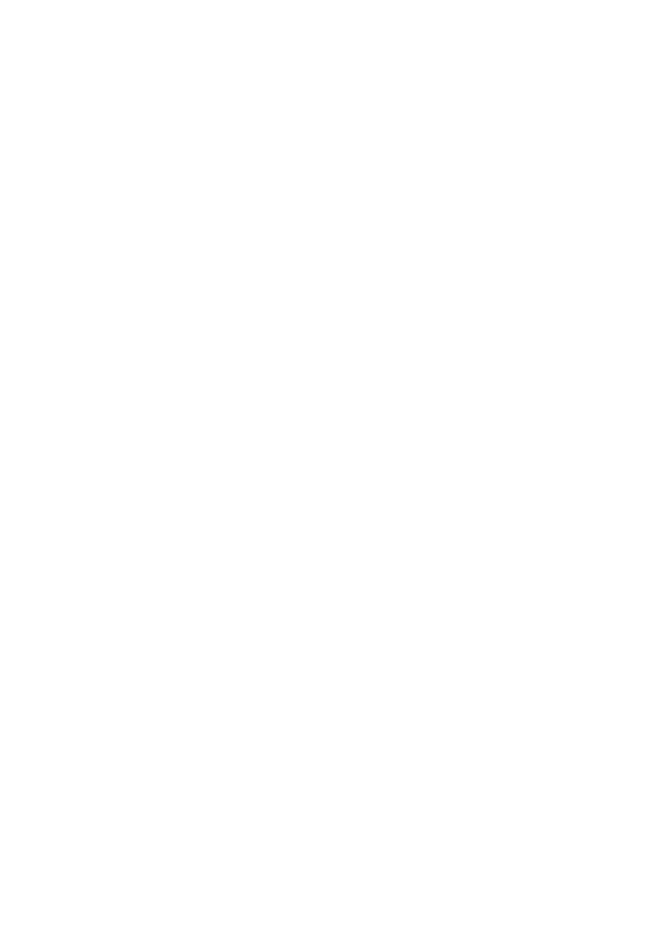
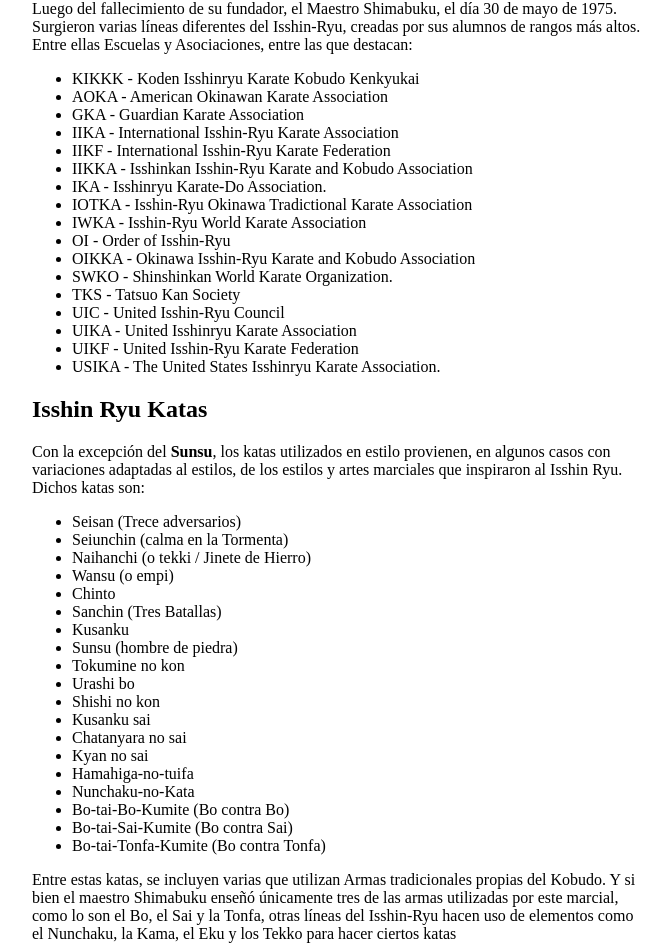
Before and after one commit to Ulise22/karate-info, a Next.js app: page /estilos/isshin-ryu in a window 1280 px wide. Before the commit this address had no page. Shown: the part 1378-2330 px from the top of the page, without its empty margins (96-767 px from the left). Before the commit the page ends 924 px from the top, so only its background shows below. Built offline with nearby package versions, Linux system fonts and the light colour scheme; a web font is replaced by a local one.

Commit message:
isshin-ryu article done

```diff
--- /dev/null
+++ b/src/app/estilos/(estilos)/isshin-ryu/page.tsx
@@ -0,0 +1,63 @@
+import ArticlesHero from '@/components/ArticlesHero'
+import styles from '@/app/articulos/article.module.css'
+import isshin from '@/assets/articles-preview/isshin_ryu.jpg'
+import Link from 'next/link'
+
+export default function IsshinRyu () {
+    return(
+        <main className={styles.article}>
+            <ArticlesHero title='Isshin Ryu' img={isshin} />
+            <section className={styles.article__container}>
+                <p>Isshin-Ryu es un estilo de Karate Okinawense fundado en el año 1956 por el maestro Tatsuo Shimabuku. Este estilo tiene una especial inspiración en los estilos <Link href='/estilos/shorinji-ryu'>Shorin Ryu</Link> y <Link href='/estilos/gojuryu'>Goju Ryu</Link>, además hace un uso especial de las armas tradicionales del <Link href='/estilos/karate-kobudo'>Kobudo</Link>.</p>
+                <p>Destaca por hacer uso de los musculos del antebrazo en lugar de los huesos cubital y radial para bloquear y desviar los golpes, además de hacer uso del puño en forma vertical con el dedo pulgar sobre este. Este estilo es practicado en varios países de todo el mundo, pero ha logrado una especial popularidad en Estados Unidos, donde las tropas militares y marines destinados a la base militar de Okinawa, una vez volvieron a su país, difundieron ampliamente este estilo en la región Norteaméricana.</p>
+                <p>Al recopilar las características del Karate Shorin Ryu, Goju Ryu y del Kobudo, su origen se basa en los 3 antiguos sistemas de Karate, el Naha-Te, el Shuri-Te y el Tomari-Te. Los métodos formales de práctica de este estilo, están compuesto por una serie de ejercicios tradicionales básicos y varios katas, tanto del karate como del kobudo.</p>
+                <p>Su fundador, el Maestro Tatsuo Shimabuku, fundó este estilo luego de entrenar bajo la tutela de algunos grandes maestros, como lo son el Maestro Chojun Miyagi, el Maestro Chotoku Kiyan y el Maestro Taira Shinken, quienes les enseñaron los estilos de Karate Shorin Ryu, Goju Ryu y el Kobudo. Con lo aprendido por sus maestros, amalgamó las enseñanzas en un solo sistema de defensa personal al cual agregó modificaciones que consideró necesarias para que el estilo funcionara de mejor manera.</p>
+                <p>Los fundamentos, y las técnicas básicas de karate utilizadas en este estilosm son: Te-no-bu o Te-Waza; Ashi-no-bu o Keri-Waza; Kotekitae. Ejercicios desarrollados por el maestro Shimabuku y su alumno Kaneshi Eiko, además estos ejercicios son la base del estilo por tanto se se practican al inicio de cada clase, para acondicionar a los alumnos y prepararlos para ejercicios de mayor complejidad técnica.</p>
+                <p>Luego del fallecimiento de su fundador, el Maestro Shimabuku, el día 30 de mayo de 1975. Surgieron varias líneas diferentes del Isshin-Ryu, creadas por sus alumnos de rangos más altos. Entre ellas Escuelas y Asociaciones, entre las que destacan: </p>
+                <ul>
+                    <li>KIKKK - Koden Isshinryu Karate Kobudo Kenkyukai</li>
+                    <li>AOKA - American Okinawan Karate Association</li>
+                    <li>GKA - Guardian Karate Association</li>
+                    <li>IIKA - International Isshin-Ryu Karate Association</li>
+                    <li>IIKF - International Isshin-Ryu Karate Federation</li>
+                    <li>IIKKA - Isshinkan Isshin-Ryu Karate and Kobudo Association</li>
+                    <li>IKA - Isshinryu Karate-Do Association.</li>
+                    <li>IOTKA - Isshin-Ryu Okinawa Tradictional Karate Association</li>
+                    <li>IWKA - Isshin-Ryu World Karate Association</li>
+                    <li>OI - Order of Isshin-Ryu</li>
+                    <li>OIKKA - Okinawa Isshin-Ryu Karate and Kobudo Association</li>
+                    <li>SWKO - Shinshinkan World Karate Organization.</li>
+                    <li>TKS - Tatsuo Kan Society</li>
+                    <li>UIC - United Isshin-Ryu Council</li>
+                    <li>UIKA - United Isshinryu Karate Association</li>
+                    <li>UIKF - United Isshin-Ryu Karate Federation</li>
+                    <li>USIKA - The United States Isshinryu Karate Association.</li>
+                </ul>
+                <h2>Isshin Ryu Katas</h2>
+                <p>Con la excepción del <b>Sunsu</b>, los katas utilizados en estilo provienen, en algunos casos con variaciones adaptadas al estilos, de los estilos y artes marciales que inspiraron al Isshin Ryu. Dichos katas son: </p>
+                <ul>
+                    <li>Seisan (Trece adversarios)</li>
+                    <li>Seiunchin (calma en la Tormenta)</li>
+                    <li>Naihanchi (o tekki / Jinete de Hierro)</li>
+                    <li>Wansu (o empi)</li>
+                    <li>Chinto</li>
+                    <li>Sanchin (Tres Batallas)</li>
+                    <li>Kusanku </li>
+                    <li>Sunsu (hombre de piedra)</li>
+                    <li>Tokumine no kon</li>
+                    <li>Urashi bo </li>
+                    <li>Shishi no kon </li>
+                    <li>Kusanku sai</li>
+                    <li>Chatanyara no sai</li>
+                    <li>Kyan no sai</li>
+                    <li>Hamahiga-no-tuifa</li>
+                    <li>Nunchaku-no-Kata </li>
+                    <li>Bo-tai-Bo-Kumite (Bo contra Bo)</li>
+                    <li>Bo-tai-Sai-Kumite (Bo contra Sai)</li>
+                    <li>Bo-tai-Tonfa-Kumite (Bo contra Tonfa)</li>
+                </ul>
+                <p>Entre estas katas, se incluyen varias que utilizan Armas tradicionales propias del Kobudo. Y si bien el maestro Shimabuku enseñó únicamente tres de las armas utilizadas por este marcial, como lo son el Bo, el Sai y la Tonfa, otras líneas del Isshin-Ryu hacen uso de elementos como el Nunchaku, la Kama, el Eku y los Tekko para hacer ciertos katas</p>
+            </section>
+        </main>
+    )
+}
--- a/src/app/estilos/page.tsx
+++ b/src/app/estilos/page.tsx
@@ -17,6 +17,7 @@
 import wadoRyu from '@/assets/articles-preview/wado_ryu.jpg'
 import shitoRyu from '@/assets/articles-preview/shito_ryu.jpg'
 import genseiryu from '@/assets/articles-preview/genseiryu.jpg'
+import isshin from '@/assets/articles-preview/isshin_ryu.jpg'
 
 export default function Estilos () {
     return(
@@ -60,6 +61,7 @@
                 <ArticleCard artiURL='/estilos/wado-ryu' artImage={wadoRyu} title='Wadō-ryū' text='El Wado Ryu es uno de los 4 estilos principales del Karate-Do tradicional fundado por el maestro Hironori Otsuka...' />
                 <ArticleCard artiURL='/estilos/shito-ryu' artImage={shitoRyu} title='Shitō-ryū' text='El Shitō-ryū es un estilo de karate fundado por el maestro Kenwa Mabuni en 1931...' />
                 <ArticleCard artiURL='/estilos/karate-gensei-ryu' artImage={genseiryu} title='Genseiryū' text='Genseiryū es un estilo de karate fundado oficialmente en 1953 por el maestro Seiken Shukumine...' />
+                <ArticleCard artiURL='/estilos/isshin-ryu' artImage={isshin} title='Genseiryū' text='Isshin Ryu es un estilo de karate okinawense fundado en el año 1956 por el maestro Tatsuo Shimabaku...' />
             </section>
         </main>
     )
```
Also changed, not shown: src/assets/articles-preview/isshin_ryu.jpg (added).
